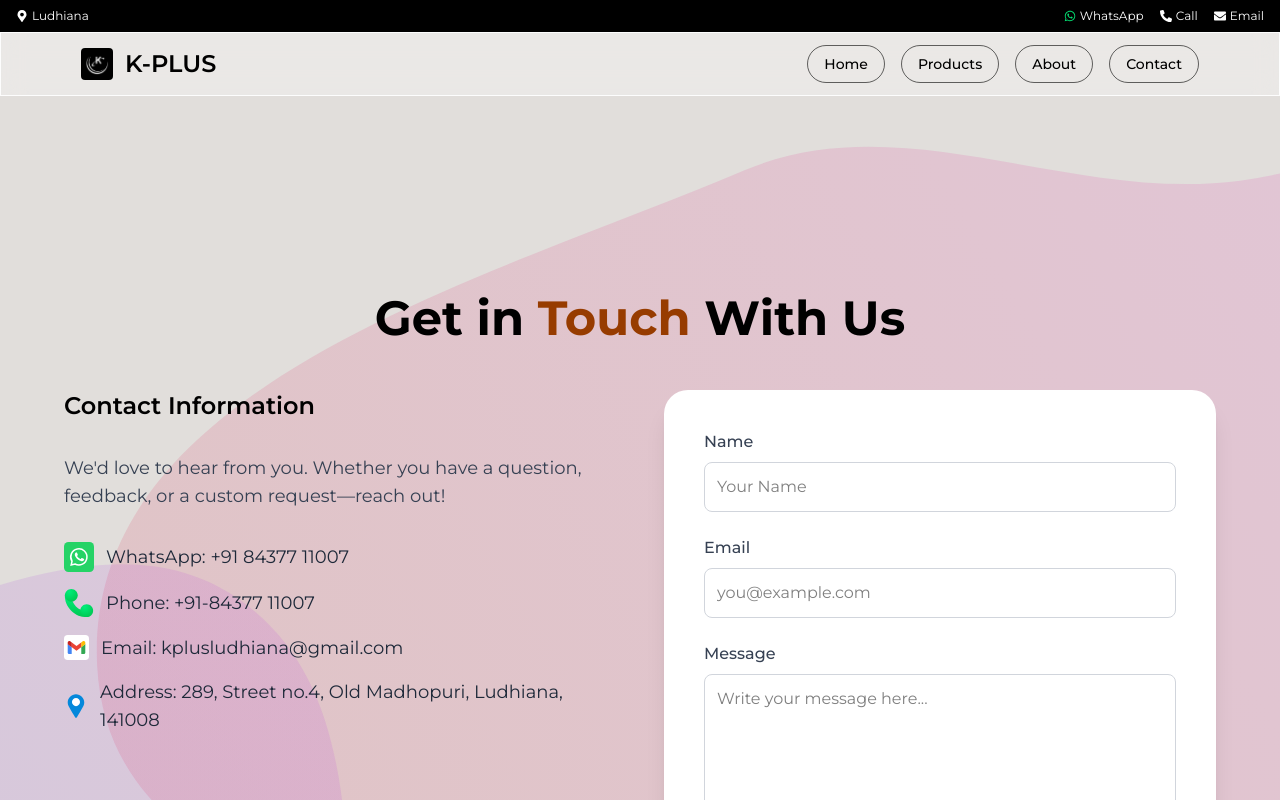
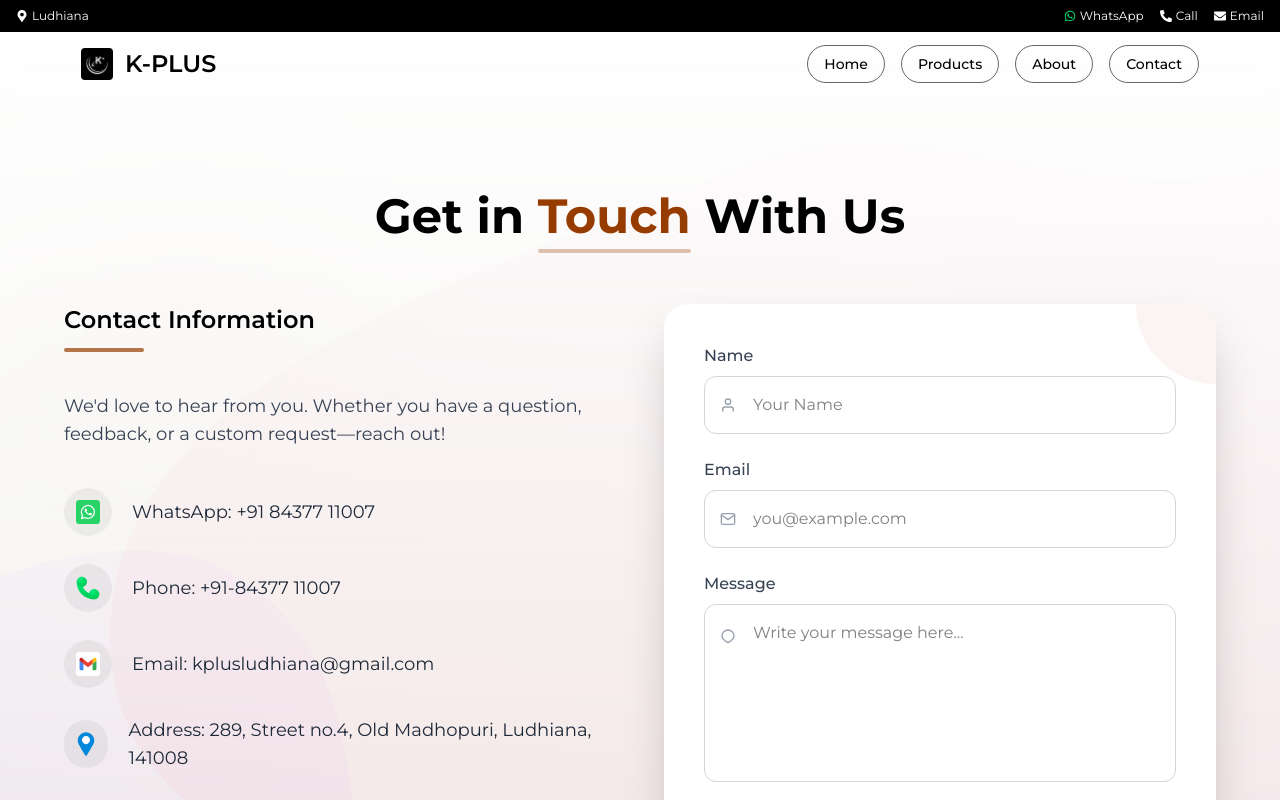
Before and after one commit to ks-iitjmu/Rishi-Knitwear, a Next.js app: page /contact in a window 1280 px wide. Shown: the top 800 px of the page. Built offline with nearby package versions, Linux system fonts and the light colour scheme; a web font is replaced by a local one.

Commit message:
made a better contact page

```diff
--- a/app/about/page.tsx
+++ b/app/about/page.tsx
@@ -7,7 +7,7 @@ import Footer from "../components/footer";
 
 const Page = () => {
   return (
-    <div className="pt-20">
+    <div className="pt-20 bg-gradient-to-b from-white to-amber-50/30">
       <Header />
       <section className="px-4 sm:px-6 lg:px-20">
         {/* Founder & Partner Message */}
--- a/app/contact/page.tsx
+++ b/app/contact/page.tsx
@@ -1,16 +1,32 @@
 "use client";
 
-import React, { useState } from "react";
+import React, { useState, useEffect } from "react";
 import Image from "next/image";
 import Header from "../components/header";
 import Footer from "../components/footer";
+import { motion } from "framer-motion";
 
 const ContactPage = () => {
   const [isSuccess, setIsSuccess] = useState(false);
   const [isLoading, setIsLoading] = useState(false);
-  const handleSubmit = (e: React.FormEvent<HTMLFormElement>) => {
+  const [formData, setFormData] = useState({
+    name: "",
+    email: "",
+    message: "",
+  });
+
+  const handleChange = (e: React.ChangeEvent<HTMLInputElement | HTMLTextAreaElement>) => {
+    setFormData({
+      ...formData,
+      [e.target.id]: e.target.value,
+    });
+  };
+
+  const handleSubmit = async (e: React.FormEvent<HTMLFormElement>) => {
     e.preventDefault();
     setIsLoading(true);
+
+    // Simulate form submission
     setTimeout(() => {
       setIsLoading(false);
       setIsSuccess(true);
@@ -18,164 +34,254 @@ const ContactPage = () => {
   };
 
   return (
-    <div className="flex flex-col">
+    <div className="flex flex-col min-h-screen bg-gradient-to-b from-white to-amber-50/30">
       <Header />
-      <main className="flex-grow px-6 py-16 md:px-16 max-w-7xl mx-auto w-full min-h-[1000px] flex flex-col justify-center items-center">
-        <h1 className="text-4xl md:text-5xl font-bold text-center mb-12">
-          Get in <span className="text-amber-800">Touch</span> With Us
-        </h1>
+
+      {/* Decorative elements */}
+      <div className="fixed -z-10 top-40 left-10 w-72 h-72 bg-amber-800/5 rounded-full blur-3xl"></div>
+      <div className="fixed -z-10 bottom-40 right-10 w-80 h-80 bg-amber-800/5 rounded-full blur-3xl"></div>
+
+      <main className="flex-grow px-6 py-16 md:px-16 max-w-7xl mx-auto w-full flex flex-col justify-center items-center relative">
+        <motion.h1
+          initial={{ opacity: 0, y: -20 }}
+          animate={{ opacity: 1, y: 0 }}
+          transition={{ duration: 0.6 }}
+          className="text-4xl md:text-5xl font-bold text-center mb-16"
+        >
+          Get in <span className="text-amber-800 relative">
+            Touch
+            <span className="absolute -bottom-2 left-0 w-full h-1 bg-amber-800/30 rounded-full"></span>
+          </span> With Us
+        </motion.h1>
+
         <div className="grid grid-cols-1 md:grid-cols-2 gap-12 w-full">
           {/* Contact Info */}
-          <section className="space-y-8">
-            <h2 className="text-2xl font-semibold text-black">
+          <motion.section
+            initial={{ opacity: 0, x: -30 }}
+            animate={{ opacity: 1, x: 0 }}
+            transition={{ duration: 0.2, delay: 0.1 }}
+            className="space-y-10"
+          >
+            <div>
+              <h2 className="text-2xl font-semibold text-black mb-3">
                 Contact Information
               </h2>
+              <div className="w-20 h-1 bg-amber-800/70 rounded-full"></div>
+            </div>
+
             <p className="text-lg text-gray-700">
               We&apos;d love to hear from you. Whether you have a question,
               feedback, or a custom request—reach out!
             </p>
 
-            <ul className="space-y-4 text-lg text-gray-800">
-              <li>
+            <ul className="space-y-7">
+              {[
+                {
+                  icon: "/whatsapp-svgrepo-com.svg",
+                  text: "WhatsApp: +91 84377 11007",
+                  href: "https://wa.me/918437711007",
+                  alt: "WhatsApp icon"
+                },
+                {
+                  icon: "/phone-svgrepo-com.svg",
+                  text: "Phone: +91-84377 11007",
+                  href: "tel:+918437711007",
+                  alt: "Phone icon"
+                },
+                {
+                  icon: "/gmail-svgrepo-com.svg",
+                  text: "Email: kplusludhiana@gmail.com",
+                  href: "mailto:kplusludhiana@gmail.com",
+                  alt: "Email icon"
+                },
+                {
+                  icon: "/location.svg",
+                  text: "Address: 289, Street no.4, Old Madhopuri, Ludhiana, 141008",
+                  alt: "Location icon"
+                }
+              ].map((item, index) => (
+                <motion.li
+                  key={index}
+                  initial={{ opacity: 0, y: 20 }}
+                  animate={{ opacity: 1, y: 0 }}
+                  transition={{ duration: 0.4, delay: 0.3 + index * 0.1 }}
+                >
+                  {item.href ? (
                     <a
-                  href="https://wa.me/918437711007"
+                      href={item.href}
                       target="_blank"
                       rel="noopener noreferrer"
-                  className="flex items-center gap-3 hover:text-amber-800 transition duration-200"
+                      className="flex items-center gap-5 group"
                     >
+                      <div className="w-12 h-12 rounded-full bg-black/5 flex items-center justify-center group-hover:bg-amber-800/10 transition-all duration-300">
                         <Image
-                    src="/whatsapp-svgrepo-com.svg"
-                    alt="WhatsApp icon"
-                    width={30}
-                    height={30}
-                  />
-                  WhatsApp: +91 84377 11007
-                </a>
-              </li>
-              <li>
-                <a
-                  href="tel:+918437711007"
-                  className="flex items-center gap-3 hover:text-amber-800 transition duration-200"
-                >
-                  <Image
-                    src="/phone-svgrepo-com.svg"
-                    alt="Phone icon"
-                    width={30}
-                    height={30}
-                  />
-                  Phone: +91-84377 11007
-                </a>
-              </li>
-              <li>
-                <a
-                  href="mailto:kplusludhiana@gmail.com"
-                  className="flex items-center gap-3 hover:text-amber-800 transition duration-200"
-                >
-                  <Image
-                    src="/gmail-svgrepo-com.svg"
-                    alt="Email icon"
-                    width={25}
-                    height={25}
-                  />
-                  Email: kplusludhiana@gmail.com
-                </a>
-              </li>
-              <li className="flex items-center gap-3">
-                <Image
-                  src="/location.svg"
-                  alt="Location icon"
+                          src={item.icon}
+                          alt={item.alt}
                           width={24}
                           height={24}
+                          className="object-contain"
                         />
-                Address: 289, Street no.4, Old Madhopuri, Ludhiana, 141008
-              </li>
+                      </div>
+                      <span className="text-lg text-gray-800 group-hover:text-amber-800 transition-colors duration-300">
+                        {item.text}
+                      </span>
+                    </a>
+                  ) : (
+                    <div className="flex items-center gap-5">
+                      <div className="w-12 h-12 rounded-full bg-black/5 flex items-center justify-center">
+                        <Image
+                          src={item.icon}
+                          alt={item.alt}
+                          width={24}
+                          height={24}
+                          className="object-contain"
+                        />
+                      </div>
+                      <span className="text-lg text-gray-800">{item.text}</span>
+                    </div>
+                  )}
+                </motion.li>
+              ))}
             </ul>
-          </section>
+
+            <div className="pt-5">
+              <div className="h-48 w-full rounded-xl overflow-hidden shadow-lg">
+                <iframe
+                  src="https://www.google.com/maps/embed?pb=!1m18!1m12!1m3!1d3424.4975463142523!2d75.84967301544574!3d30.8826811917059!2m3!1f0!2f0!3f0!3m2!1i1024!2i768!4f13.1!3m3!1m2!1s0x391a822f35269b11%3A0xfcb7d7766d7f66ee!2sOld%20Madhopuri%2C%20Ludhiana%2C%20Punjab%20141008!5e0!3m2!1sen!2sin!4v1655302132369!5m2!1sen!2sin"
+                  width="100%"
+                  height="100%"
+                  style={{border: 0}}
+                  allowFullScreen
+                  loading="lazy"
+                  referrerPolicy="no-referrer-when-downgrade"
+                ></iframe>
+              </div>
+            </div>
+          </motion.section>
 
           {/* Contact Form */}
-          <section>
+          <motion.section
+            initial={{ opacity: 0, x: 30 }}
+            animate={{ opacity: 1, x: 0 }}
+            transition={{ duration: 0.6, delay: 0.3 }}
+          >
             {isSuccess ? (
-              <div className="bg-white shadow-xl rounded-3xl p-10 text-center">
-                <h3 className="text-2xl font-semibold text-green-600">
+              <motion.div
+                initial={{ opacity: 0, scale: 0.9 }}
+                animate={{ opacity: 1, scale: 1 }}
+                className="bg-white shadow-2xl rounded-3xl p-12 text-center h-full flex flex-col items-center justify-center"
+              >
+                <div className="w-20 h-20 rounded-full bg-green-100 flex items-center justify-center mb-6">
+                  <svg width="32" height="32" viewBox="0 0 24 24" fill="none" xmlns="http://www.w3.org/2000/svg">
+                    <path d="M5 13L9 17L19 7" stroke="#10B981" strokeWidth="2" strokeLinecap="round" strokeLinejoin="round"/>
+                  </svg>
+                </div>
+                <h3 className="text-2xl font-semibold text-green-600 mb-3">
                   Message Sent Successfully!
                 </h3>
-                <p className="text-gray-700 mt-4">
-                  Thank you for contacting us. We’ll get back to you soon.
+                <p className="text-gray-700 mb-8">
+                  Thank you for contacting us. We'll get back to you soon.
                 </p>
-              </div>
+                <button
+                  onClick={() => setIsSuccess(false)}
+                  className="px-6 py-3 bg-black text-white rounded-lg hover:bg-amber-800 transition duration-300"
+                >
+                  Send Another Message
+                </button>
+              </motion.div>
             ) : (
               <form
                 onSubmit={handleSubmit}
                 action="https://api.web3forms.com/submit"
                 method="POST"
-                className="bg-white shadow-xl rounded-3xl p-10 space-y-6"
+                className="bg-white shadow-2xl rounded-3xl p-10 space-y-6 relative overflow-hidden"
               >
-                {/* Replace this key with your actual Web3Forms access key */}
-                <input
-                  type="hidden"
-                  name="access_key"
-                  value="YOUR_ACCESS_KEY_HERE"
-                />
+                <div className="absolute -right-20 -top-20 w-40 h-40 bg-amber-800/5 rounded-full"></div>
+                <div className="absolute -left-20 -bottom-20 w-40 h-40 bg-amber-800/5 rounded-full"></div>
+
+                <input type="hidden" name="access_key" value="YOUR_ACCESS_KEY_HERE" />
                 <input type="hidden" name="redirect" value="false" />
 
                 <div>
-                  <label
-                    htmlFor="name"
-                    className="block text-gray-700 font-medium mb-2"
-                  >
+                  <label htmlFor="name" className="block text-gray-700 font-medium mb-2">
                     Name
                   </label>
+                  <div className="relative">
                     <input
                       id="name"
                       name="name"
                       type="text"
                       required
                       placeholder="Your Name"
-                    className="w-full p-3 border border-gray-300 rounded-lg focus:outline-none focus:ring-2 focus:ring-amber-800"
+                      value={formData.name}
+                      onChange={handleChange}
+                      className="w-full p-4 pl-12 border border-gray-300 rounded-xl focus:outline-none focus:ring-2 focus:ring-amber-800 transition-all duration-300"
                       disabled={isLoading}
                     />
+                    <div className="absolute left-4 top-1/2 -translate-y-1/2 text-gray-400">
+                      <svg width="16" height="16" viewBox="0 0 24 24" fill="none" xmlns="http://www.w3.org/2000/svg">
+                        <path d="M20 21V19C20 16.7909 18.2091 15 16 15H8C5.79086 15 4 16.7909 4 19V21" stroke="currentColor" strokeWidth="2" strokeLinecap="round" strokeLinejoin="round"/>
+                        <path d="M12 11C14.2091 11 16 9.20914 16 7C16 4.79086 14.2091 3 12 3C9.79086 3 8 4.79086 8 7C8 9.20914 9.79086 11 12 11Z" stroke="currentColor" strokeWidth="2" strokeLinecap="round" strokeLinejoin="round"/>
+                      </svg>
+                    </div>
+                  </div>
                 </div>
 
                 <div>
-                  <label
-                    htmlFor="email"
-                    className="block text-gray-700 font-medium mb-2"
-                  >
+                  <label htmlFor="email" className="block text-gray-700 font-medium mb-2">
                     Email
                   </label>
+                  <div className="relative">
                     <input
                       id="email"
                       name="email"
                       type="email"
                       required
                       placeholder="you@example.com"
-                    className="w-full p-3 border border-gray-300 rounded-lg focus:outline-none focus:ring-2 focus:ring-amber-800"
+                      value={formData.email}
+                      onChange={handleChange}
+                      className="w-full p-4 pl-12 border border-gray-300 rounded-xl focus:outline-none focus:ring-2 focus:ring-amber-800 transition-all duration-300"
                       disabled={isLoading}
                     />
+                    <div className="absolute left-4 top-1/2 -translate-y-1/2 text-gray-400">
+                      <svg width="16" height="16" viewBox="0 0 24 24" fill="none" xmlns="http://www.w3.org/2000/svg">
+                        <path d="M4 4H20C21.1 4 22 4.9 22 6V18C22 19.1 21.1 20 20 20H4C2.9 20 2 19.1 2 18V6C2 4.9 2.9 4 4 4Z" stroke="currentColor" strokeWidth="2" strokeLinecap="round" strokeLinejoin="round"/>
+                        <path d="M22 6L12 13L2 6" stroke="currentColor" strokeWidth="2" strokeLinecap="round" strokeLinejoin="round"/>
+                      </svg>
+                    </div>
+                  </div>
                 </div>
 
                 <div>
-                  <label
-                    htmlFor="message"
-                    className="block text-gray-700 font-medium mb-2"
-                  >
+                  <label htmlFor="message" className="block text-gray-700 font-medium mb-2">
                     Message
                   </label>
+                  <div className="relative">
                     <textarea
                       id="message"
                       name="message"
                       rows={6}
                       required
                       placeholder="Write your message here..."
-                    className="w-full p-3 border border-gray-300 rounded-lg focus:outline-none focus:ring-2 focus:ring-amber-800 resize-none"
+                      value={formData.message}
+                      onChange={handleChange}
+                      className="w-full p-4 pl-12 border border-gray-300 rounded-xl focus:outline-none focus:ring-2 focus:ring-amber-800 transition-all duration-300 resize-none"
                       disabled={isLoading}
                     />
+                    <div className="absolute left-4 top-6 text-gray-400">
+                      <svg width="16" height="16" viewBox="0 0 24 24" fill="none" xmlns="http://www.w3.org/2000/svg">
+                        <path d="M21 11.5C21 16.75 12 22 12 22C12 22 3 16.75 3 11.5C3 7.02944 7.02944 3 12 3C16.9706 3 21 7.02944 21 11.5Z" stroke="currentColor" strokeWidth="2" strokeLinecap="round" strokeLinejoin="round"/>
+                      </svg>
+                    </div>
+                  </div>
                 </div>
 
-                <button
+                <motion.button
                   type="submit"
                   disabled={isLoading}
-                  className="w-full bg-black text-white px-6 py-3 rounded-lg hover:bg-amber-800 transition duration-200 flex items-center justify-center gap-2"
+                  whileHover={{ scale: 1.02 }}
+                  whileTap={{ scale: 0.98 }}
+                  className="w-full bg-black text-white px-6 py-4 rounded-xl hover:bg-amber-800 transition duration-300 flex items-center justify-center gap-2 shadow-lg"
                 >
                   {isLoading ? (
                     <>
@@ -183,8 +289,6 @@ const ContactPage = () => {
                         className="animate-spin h-5 w-5 text-white"
                         viewBox="0 0 24 24"
                         fill="none"
-                        stroke="currentColor"
-                        strokeWidth="2"
                       >
                         <circle
                           className="opacity-25"
@@ -193,7 +297,6 @@ const ContactPage = () => {
                           r="10"
                           stroke="currentColor"
                           strokeWidth="4"
-                          fill="none"
                         />
                         <path
                           className="opacity-75"
@@ -204,12 +307,18 @@ const ContactPage = () => {
                       Sending...
                     </>
                   ) : (
-                    "Send Message"
+                    <>
+                      <span>Send Message</span>
+                      <svg width="18" height="18" viewBox="0 0 24 24" fill="none" xmlns="http://www.w3.org/2000/svg">
+                        <path d="M22 2L11 13" stroke="white" strokeWidth="2" strokeLinecap="round" strokeLinejoin="round"/>
+                        <path d="M22 2L15 22L11 13L2 9L22 2Z" stroke="white" strokeWidth="2" strokeLinecap="round" strokeLinejoin="round"/>
+                      </svg>
+                    </>
                   )}
-                </button>
+                </motion.button>
               </form>
             )}
-          </section>
+          </motion.section>
         </div>
       </main>
       <Footer />
--- a/app/page.tsx
+++ b/app/page.tsx
@@ -16,7 +16,7 @@ const categories = [
 
 const Page = () => {
   return (
-    <div className="pt-20">
+    <div className="pt-20 bg-gradient-to-b from-white to-amber-50/30">
       <section id="homes" className="relative">
         <Header />
 
--- a/app/products/page.tsx
+++ b/app/products/page.tsx
@@ -51,7 +51,7 @@ const Page: React.FC = () => {
   const [selectedCategory, setSelectedCategory] = useState<number>(0);
 
   return (
-    <div className="min-h-screen flex flex-col">
+    <div className="min-h-screen flex flex-col bg-gradient-to-b from-white to-amber-50/30">
       <Header />
 
       <main className="flex-grow">
--- a/package.json
+++ b/package.json
@@ -14,6 +14,7 @@
     "@fortawesome/free-regular-svg-icons": "^6.7.2",
     "@fortawesome/free-solid-svg-icons": "^6.7.2",
     "@fortawesome/react-fontawesome": "^0.2.2",
+    "framer-motion": "^12.23.9",
     "next": "^15.4.4",
     "react": "^19.0.0",
     "react-dom": "^19.0.0",
```
Also changed, not shown: 1 other file (tests, documents, lock files or other folders). Lines whose indentation alone changed are shown as unchanged.
